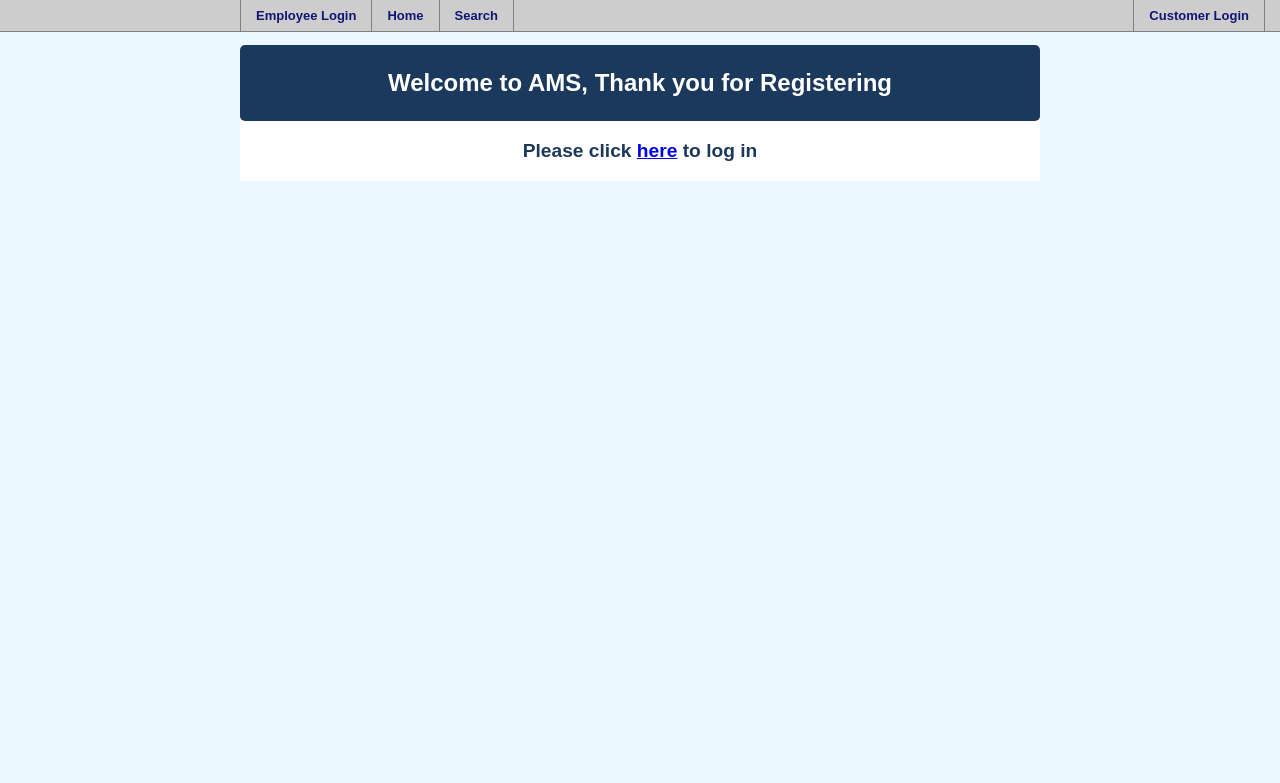
After one commit to laurenf720/304p3, a PHP site: page /custRegisterThankYou.php in a window 1280 px wide. The commit adds this page. Shown: the top 783 px of the page. Run offline with PHP 8.4, Linux system fonts and the light colour scheme.

Commit message:
Finished Registration Process, updated stylesheet

```diff
--- a/AMS.css
+++ b/AMS.css
@@ -98,6 +98,15 @@ h1 {
 	border-radius:5px;
 }
 
+h2 {
+	font-size: 1.2em;
+	padding: 1em 8px;
+	color: #1B385D;
+	background-color: white;
+	margin: 0;
+	border-radius:5px;
+}
+
 #content {
 	padding: 0 50px 50px;
 }
--- a/custRegister.php
+++ b/custRegister.php
@@ -55,6 +55,7 @@
 
 				else {
 					$statement->execute();
+					header("location: custRegisterThankYou.php");
 				}
 				$statement->close();
 			}
--- /dev/null
+++ b/custRegisterThankYou.php
@@ -0,0 +1,52 @@
+<html>
+	<head>
+		<title>AMS Store</title>
+		<link href="AMS.css" rel="stylesheet" type="text/css">
+
+	</head>
+	<body>
+		<div id="nav">
+			<ul>
+				<?php
+					if (!isset($_SESSION['logged'])){
+						echo "<li><a href=\"../304p3/emploginpage.php\">Employee Login</a></li>";
+						echo "<li><a href=\"../304p3/index.php\">Home</a></li>";
+						echo "<li><a href=\"../304p3/search.php\">Search</a></li>";
+						echo "<li><div class=\"rightpos\" style=\"cursor: pointer;\"><a href=\"../304p3/custloginpage.php\">Customer Login</a></div></li>";
+					}
+					elseif (isset($_SESSION['logged']) and $_SESSION['logged']== true) {
+						echo "<li><a href=\"../304p3/index.php\">Home</a></li>";
+						echo "<li><a href=\"../304p3/search.php\">Search</a></li>";
+						if ($_SESSION['type'] == 'manager'){
+							echo "<li><a id=\"button\">Manager Action 1</a></li>";
+							echo "<li><a id=\"button\">Manager Action 2</a></li>";
+						}
+						elseif ($_SESSION['type'] == 'clerk'){
+							echo "<li><a id=\"button\">Clerk Action 1</a></li>";
+							echo "<li><a id=\"button\">Clerk Action 2</a></li>";
+						}
+						else {
+							echo "<li><a id=\"button\">Customer Action 1</a></li>";
+							echo "<li><a id=\"button\">Customer Action 2</a></li>";
+						}
+						echo "<li><div class=\"rightpos\" style=\"cursor: pointer;\"><a id=\"welcomebutton\">Welcome ".$_SESSION["login_user"]."!</a></div> </li>";
+					}
+				?>
+			</ul>
+		</div>
+		</div>
+		<div id="dropdown_menu" class="hidden_menu">
+			<table id="container">
+				<tr><td><a class="sub-menu" href="/../304p3/settings.php">SETTINGS</a></td></tr>
+				<tr><td><a class="sub-menu" href="/../304p3/logout.php">LOGOUT</a></td></tr>
+			</table>
+		</div>
+
+		<div id="wrap">
+			<h1 style="text-align:center">Welcome to AMS, Thank you for Registering</h1>
+			<h2 style="text-align:center">Please click <a href="/../304p3/custloginpage.php">here</a> to log in</h2>
+			<p></p>
+		</div>
+		<div align="center">
+	</body>
+</html>
```
